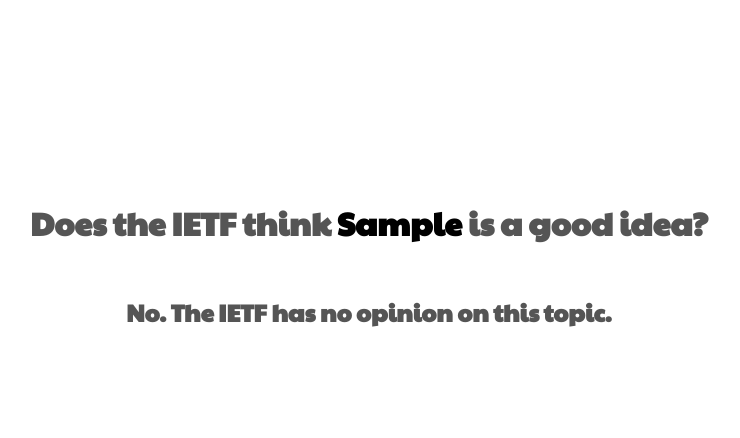
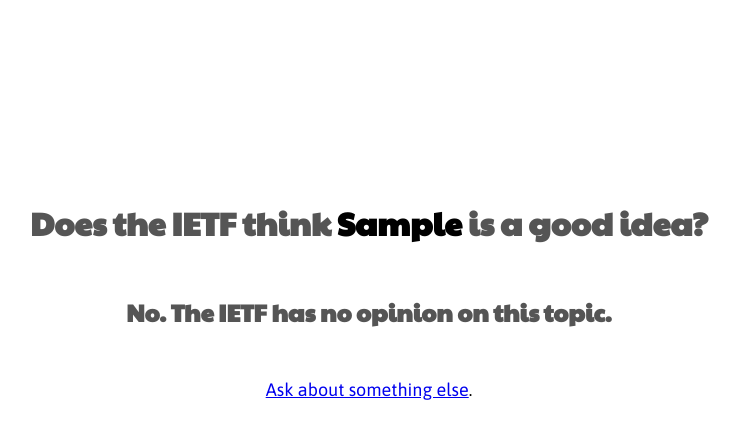
Before and after one commit to unicorn-wg/ietf-status, a plain HTML site: page index.html in a window 1280 px wide. Both pictures are taken after typing "Sample" into the empty fields and a click on the input "Ask". Shown: the whole page, without its empty margins (271-1011 px from the left). Drawn offline with Linux system fonts and the light colour scheme.

Commit message:
Add ask again link

```diff
--- a/index.html
+++ b/index.html
@@ -27,21 +27,26 @@
 input {
     margin: 0; padding: 2px 20px; border: 1px solid #999;
 }
-#yes, #no, #maybe, #error, #thinking {
+#yes, #no, #maybe, #error, #thinking, #askagain {
     display:none;
 }
 #qecho { color: #000; }
+#askagain { font-size: 18px; }
     </style>
     <title>IETF Status</title>
     <script type="text/javascript">
 function answer(v) {
     document.getElementById("thinking").style.display = 'none';
+    var aa = document.getElementById("askagain");
+    aa.style.display = 'block';
+    aa.firstChild.href = window.location.href;
     var e = document.getElementById(v);
     if (!e) {
         e = document.getElementById("error");
     }
     e.style.display = 'block';
 }
+
 function ask() {
     document.getElementById("thinking").style.display = 'block';
     var q = document.getElementById("q").value.trim();
@@ -98,6 +103,7 @@
       <h2 id="maybe">Maybe.  The IETF thinks that this is might be a good idea, but it's still working on it.</h1>
       <h2 id="error">No idea.  We encountered an error.</h1>
       <p id="thinking">Thinking...</p>
+      <p id="askagain"><a href=".">Ask about something else</a>.</p>
     </div>
   </body>
 </html>
```
